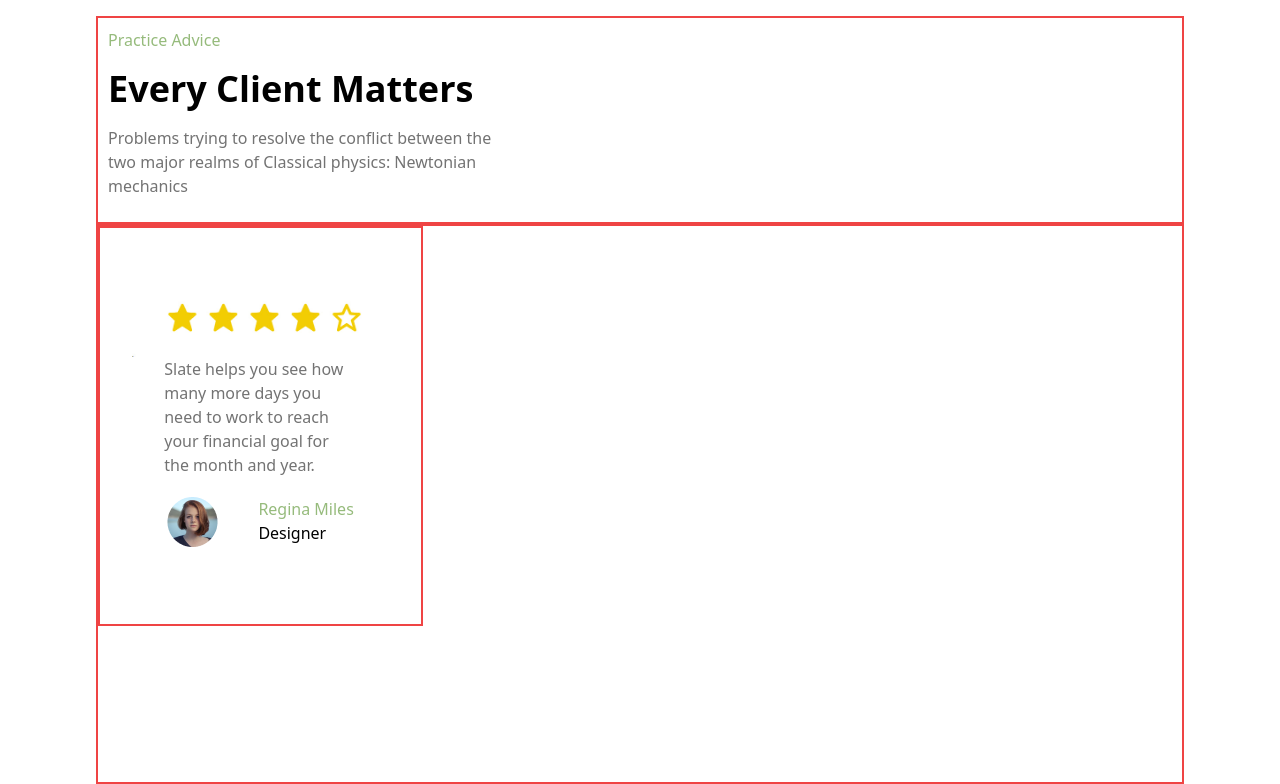
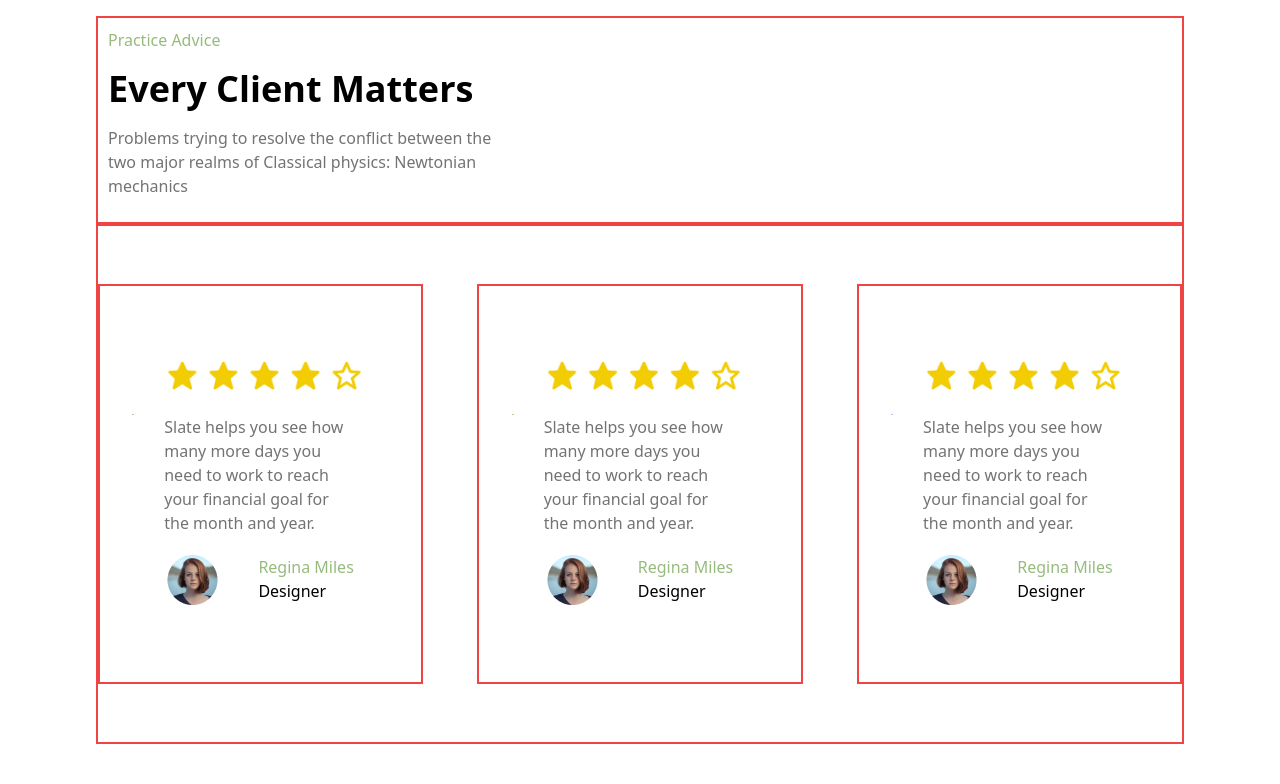
Before and after one commit to Mukhammadullo/Online_School, a React (Vite) app: page / in a window 1280 px wide. Shown: the part 2908-3692 px from the top of the page. After the commit the page ends 3652 px from the top, so only its background shows below. Built offline with nearby package versions, Linux system fonts and the light colour scheme.

Commit message:
section8

```diff
--- a/src/App.jsx
+++ b/src/App.jsx
@@ -117,17 +117,20 @@ function App() {
 
 
       {/* section6 */}
-      <section className='w-[85%] h-[26vh] border-red-500 border-solid border-[2px] m-auto mt-[20px]'>
+      <section className='w-[85%] mobile:h-[40vh] sm:h-[26vh] border-red-500 border-solid border-[2px] m-auto mt-[20px]'>
         <p className='text-[#96BB7C] font-medium m-[10px]'>Practice Advice</p>
         <h1 className='text-[36px] font-bold m-[10px]'>Every Client Matters</h1>
-        <p className='text-[#737373] w-[38%] font-medium m-[10px]'>Problems trying to resolve the conflict between
+        <p className='text-[#737373]  mobile:w-[80%] sm:w-[38%] font-medium m-[10px]'>Problems trying to resolve the conflict between
           the two major realms of Classical physics: Newtonian mechanics </p>
       </section>
 
 
       {/* section7 */}
-      <section className='w-[85%] h-[70vh] border-red-500 border-solid border-[2px] m-auto'>
+      <section className='w-[85%] sm:h-[65vh] border-red-500 border-solid border-[2px] m-auto sm:flex justify-between items-center mobile:h-[160vh]'>
         <Card3  img={'src/assets/22.png'} txt={'Slate helps you see how many more days  you need to work to reach your financial goal for the month and year.'}  />
+        <Card3  img={'src/assets/22.png'} txt={'Slate helps you see how many more days  you need to work to reach your financial goal for the month and year.'}  />
+        <Card3  img={'src/assets/22.png'} txt={'Slate helps you see how many more days  you need to work to reach your financial goal for the month and year.'}  />
+
       </section>
 
     </>
--- a/src/components/Card3.jsx
+++ b/src/components/Card3.jsx
@@ -2,7 +2,7 @@ import React from 'react'
 
 const Card3 = ({ txt, img }) => {
     return (
-        <div className='w-[30%] h-[50vh] border-red-500 border-solid border-[2px] flex flex-col justify-center items-center'>
+        <div className='mobile:w-[100%] sm:w-[30%] h-[50vh] border-red-500 border-solid border-[2px] flex flex-col justify-center items-center'>
             <img src='src/assets/3.jpg' className='w-[80%]' />
             <p className='text-[#737373] w-[60%] font-medium '>{txt}</p>
 
```
